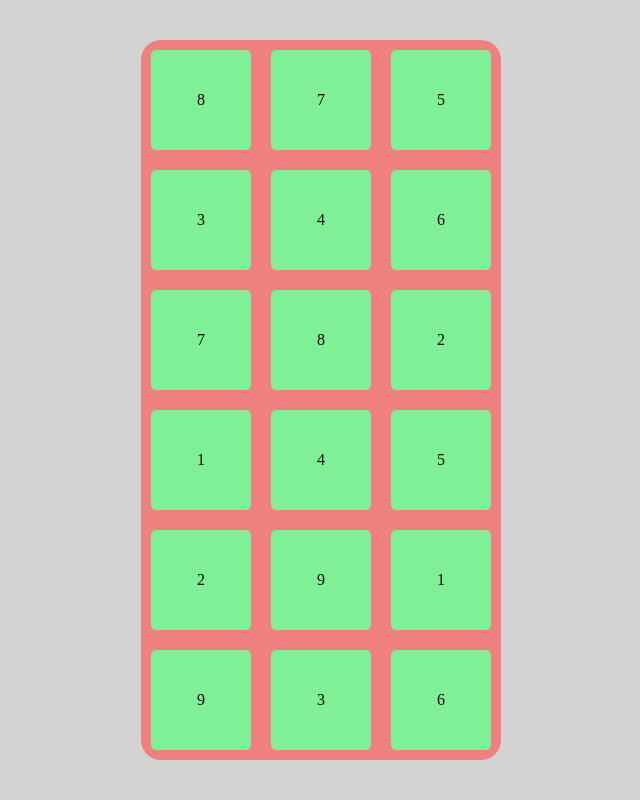
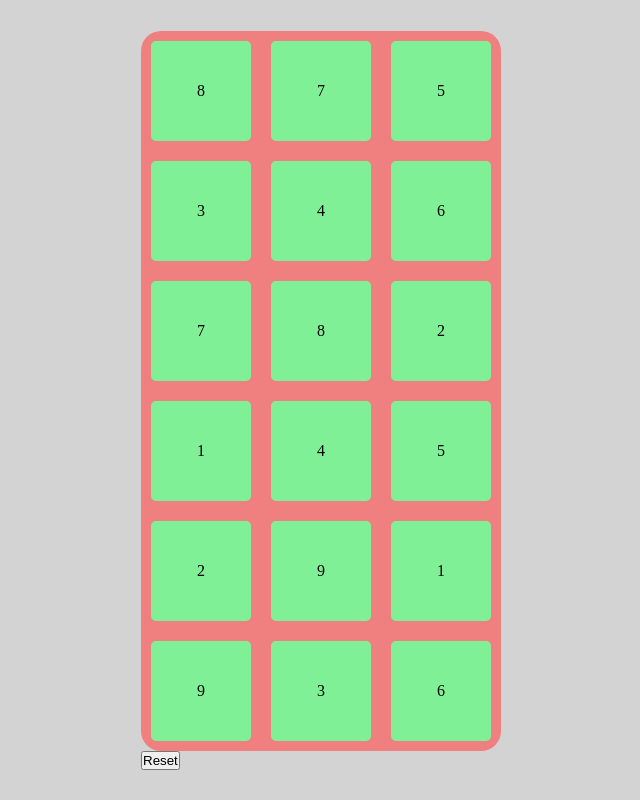
Before and after one commit to samiUllah1526/react17_sass, a React (Vite) app: page / in a window 1280 px wide. Shown: the whole page, without its empty margins (319-959 px from the left). Built offline with nearby package versions, Linux system fonts and the light colour scheme.

Commit message:
Add reset button

```diff
--- a/src/game/index.jsx
+++ b/src/game/index.jsx
@@ -1,4 +1,4 @@
-import { useMemo, useState } from 'react'
+import { useState } from 'react'
 import { getRandomArray } from '../utils'
 import styles from './index.module.scss'
 
@@ -6,6 +6,12 @@ export const Game = () => {
   const [cards, setCards] = useState(getRandomArray())
   const [selectedCardsIDs, setSelectedCardsIDs] = useState([])
   const [matchedCardsIDs, setMatchedCardsIDs] = useState([])
+
+  const handleReset = () => {
+    setCards(getRandomArray())
+    setSelectedCardsIDs([])
+    setMatchedCardsIDs([])
+  }
 
   const handleSelectedCard = (id) => {
     const tempSelectedIDs = selectedCardsIDs.includes(id) ? selectedCardsIDs : [...selectedCardsIDs, id]
@@ -27,10 +33,13 @@ export const Game = () => {
 
 
   return (
-    <div className={styles["card"]}>
-      {cards.map((item) => (
-        <Tile key={item.id} {...{ item, selectedCardsIDs, matchedCardsIDs }} onClick={handleSelectedCard} />
-      ))}
+    <div className={styles['wrapper']}>
+      <div className={styles["card"]}>
+        {cards.map((item) => (
+          <Tile key={item.id} {...{ item, selectedCardsIDs, matchedCardsIDs }} onClick={handleSelectedCard} />
+        ))}
+      </div>
+      <button className={styles['btn']} onClick={handleReset}>Reset</button>
     </div>
   )
 }
```
